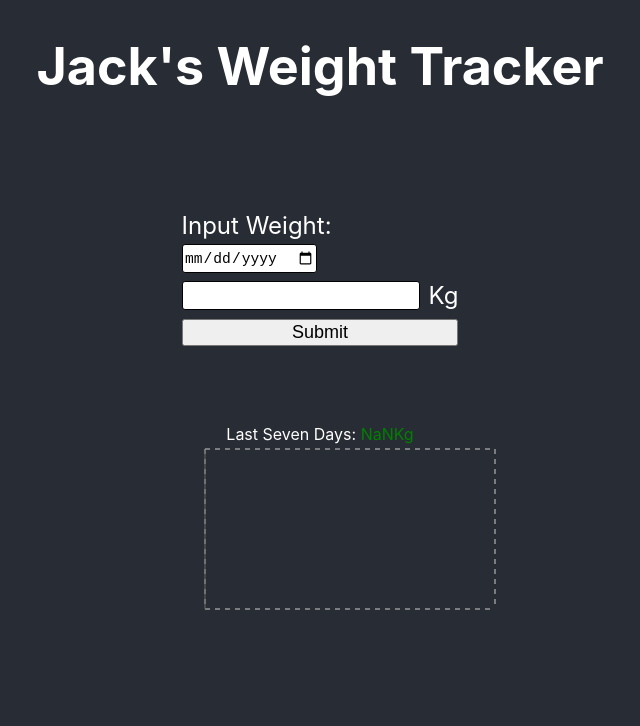
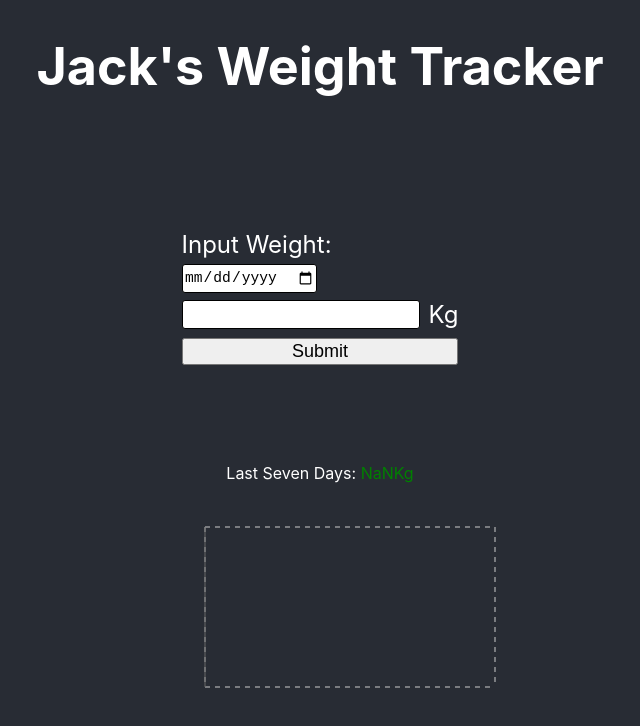
Before and after one commit to jack-ohara/weight-tracker, a React (Create React App) app: page / in a window 1280 px wide. Shown: the top 726 px of the page, without its empty margins (320-960 px from the left). Built offline with nearby package versions, Linux system fonts and the light colour scheme.

Commit message:
Repositioned the layout slightly

```diff
--- a/src/components/graphs/graphs.js
+++ b/src/components/graphs/graphs.js
@@ -3,7 +3,7 @@ import styled from 'styled-components';
 import { AllWeightsGraph } from './all-weights/allWeightsGraph';
 
 const Container = styled.section`
-  flex-grow: 1;
+  flex-grow: 2;
 `;
 
 export const Graphs = () => {
--- a/src/components/stats/stats.js
+++ b/src/components/stats/stats.js
@@ -2,7 +2,9 @@ import React from 'react';
 import styled from 'styled-components';
 import { LastSevenDays } from './last-seven-days/lastSevenDays';
 
-const Container = styled.section``;
+const Container = styled.section`
+  flex-grow: 1;
+`;
 
 export const Stats = () => {
   return (
--- a/src/components/weight-input-form/weightInputForm.js
+++ b/src/components/weight-input-form/weightInputForm.js
@@ -3,7 +3,7 @@ import styled from 'styled-components';
 import { AddNewWeight } from '../../data-acccess/weightAccess';
 
 const InputForm = styled.form`
-  flex-grow: 1;
+  flex-grow: 5;
   font-size: 1.5em;
   display: flex;
   flex-direction: column;
```
